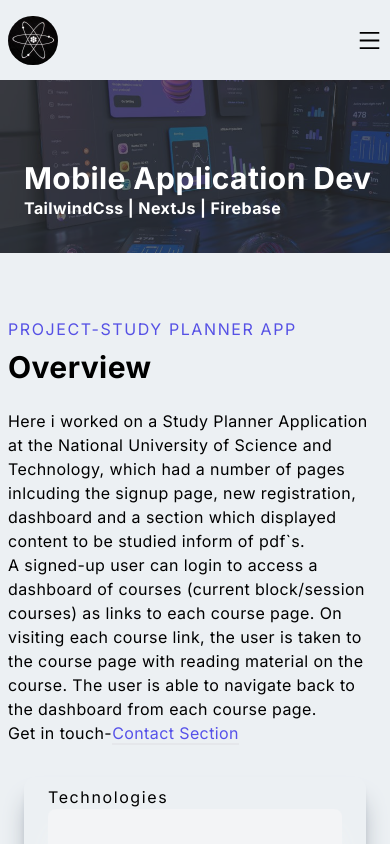
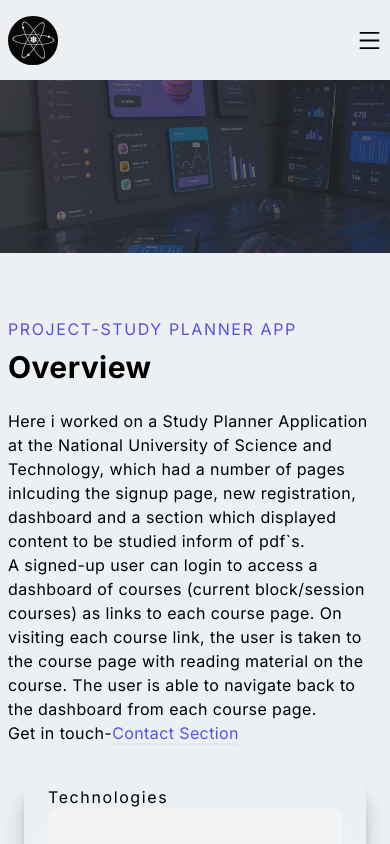
Before and after one commit to itsstephenm/my-project, a Next.js app: page /MobileAppDev in a window 390 px wide. Shown: the top 844 px of the page. Built offline with nearby package versions, Linux system fonts and the light colour scheme.

Commit message:
edited projects(Mobile Apps) text

```diff
--- a/src/app/MobileAppDev/page.tsx
+++ b/src/app/MobileAppDev/page.tsx
@@ -17,8 +17,8 @@ const page = () => {
         <div className='absolute top-0 left-0 w-full h-[30vh] lg:h-[40vh] bg-black/80 z-10'>
             <Image className='absolute z-1 opacity-30' layout='fill' objectFit='cover' src={Dashboard_Dark_Mockup_for_Unity} alt="/" />
             <div className=' ml-4 Absolute top-[70%] max-w-[1240px] w-full left-[50%] right-[50%] translate-x-[0%] translate-y-[200%] text-white z-10 p-2'>
-                <h2>Mobile Application Dev</h2>
-                <h3>TailwindCss | NextJs | Firebase</h3>
+                {/* <h2>Mobile Application Dev</h2>
+                <h3>TailwindCss | NextJs | Firebase</h3> */}
             </div>
         </div>
       </div>
```
